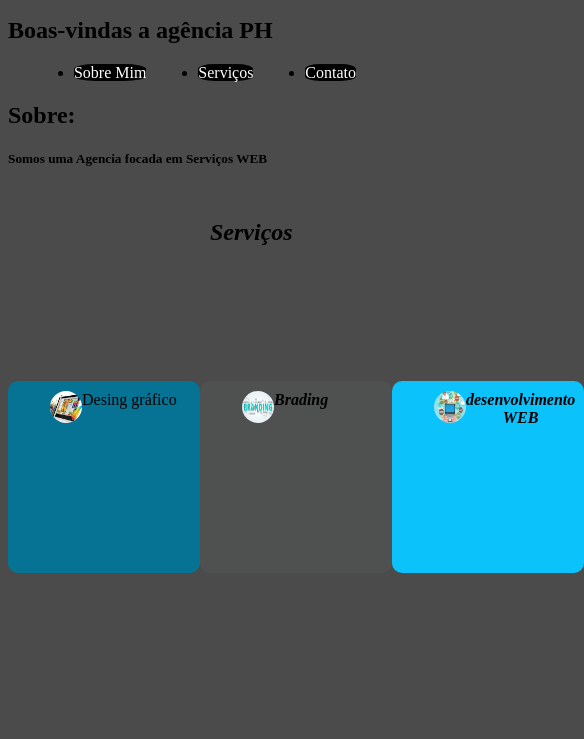
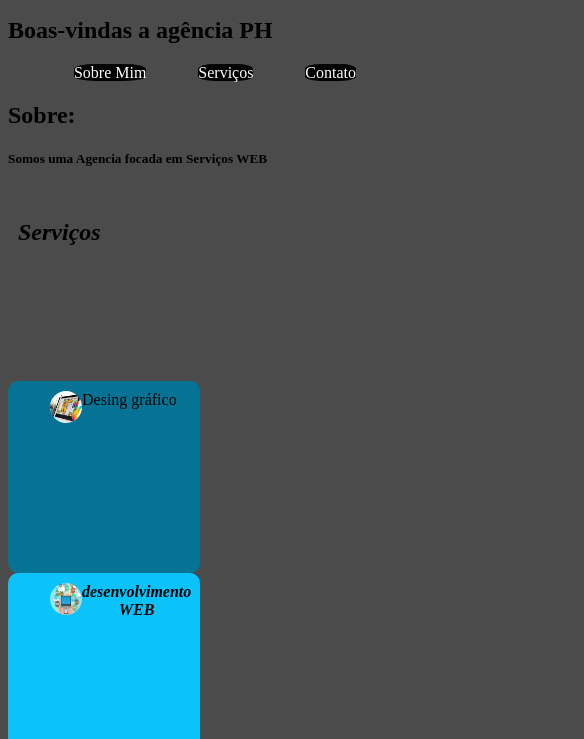
Before and after one commit to Ancelotti-Dev/Web-Design-Responsivo, a plain HTML site: page index.html in a window 390 px wide. Shown: the part 105-844 px from the top of the page, 584 px wide, since content can reach past the window. Drawn offline with Linux system fonts and the light colour scheme.

Commit message:
Comentei e Melhorei Funcionalidade e Responsividade

```diff
--- a/estilos.css
+++ b/estilos.css
@@ -8,6 +8,7 @@ header img{
 .menu{
     display: flex;
     justify-content: space-around;
+    list-style: none;
 }
 a{
     color:rgb(255, 255, 255);
@@ -20,7 +21,6 @@ li img{
     width: 2em;
     height: 2em;
     border-radius: 50%;
-
     margin-left: 2em;
 }
 img{
@@ -50,7 +50,6 @@ img{
     grid-template-rows: 12em 12em 12em;
     min-height: 100vh;
     width: 50%;
-    gap: px;
     list-style: none;
     padding: 0;
     margin: 0;
@@ -103,13 +102,59 @@ img{
     body {
         background-color: rgb(75, 75, 75);
     }
+    #servicos {
+        display: grid;
+        grid-template-columns: 12em 12em 12em 12em;
+        grid-template-rows: 12em 12em 12em 12em;
+        min-height: 100vh;
+        width: 50%;
+        list-style: none;
+        padding: 0;
+        margin: 0;
+
+    }
+    .titulosev{
+        display: flex;
+        font-style: italic;
+        font-weight: bold;
+        border-radius: 10px;
+        padding: 10px;
+        text-align: center;
+        grid-column: 1;
+        grid-row: 1;
+    }
+    .servico1{
+        grid-column: 1;
+        grid-row: 2;
+    }
+    .servico2{
+        display: flex;
+        font-style: italic;
+        font-weight: bold;;
+        background-color: rgb(11, 194, 250);
+        border-radius: 10px;
+        padding: 10px;
+        text-align: center;
+        grid-column: 1;
+        grid-row: 3;
+    }
+    .servico3{
+        display: flex;
+        font-style: italic;
+        font-weight: bold;
+        background-color: rgb(79, 80, 80);
+        border-radius: 10px;
+        padding: 10px;
+        text-align: center;
+        grid-column: 1;
+        grid-row: 4;
+    }
 
 }
 @media (min-width: 601px) and (max-width: 900px) {
     body {
         background-color: rgb(124, 124, 124);
     }
-
 }
 @media (min-width: 901px){
     body{
--- a/index.html
+++ b/index.html
@@ -11,6 +11,7 @@
     <section id="home">
         <h1 class="home">Boas-vindas a agência PH</h1>
     </section>
+    <!--MENU DE NAVEGAÇÂO-->
     <nav>
         <ul class="menu">
             <li><a href="sobre.html">Sobre Mim</a></li>
@@ -18,32 +19,32 @@
             <li><a href="contato.html">Contato</a></li>
         </ul>
     </nav>
+    <!--/MENU DE NAVEGAÇÂO-->
 
-
-
+<!--SOBRE MIM-->
         <section id="sobre">
             <h2>Sobre: </h2>
             <h5>Somos uma Agencia focada em Serviços WEB</h5>
         </section>
+<!--/SOBRE MIM-->
 
-
-
+<!--SERVIÇOS DISPONIVEIS-->
         <section id ="servicos">
             <h2 class="titulosev">Serviços</h2>
-            <ul></ul>
-                <li class="servico1"><img srcset="designgrafico.webp" alt="Foto Desing">Desing gráfico</li>
-                <li class="servico2"><img srcset="web.webp" alt="desenvolvimento">desenvolvimento WEB</li>
-                <li class="servico3"><img srcset="Brading.png" alt="Brading">Brading</li>
-            </ul>
+                    <li class="servico1"><img srcset="designgrafico.webp" alt="Foto Desing">Desing gráfico</li>
+                    <li class="servico2"><img srcset="web.webp" alt="desenvolvimento">desenvolvimento WEB</li>
+                    <li class="servico3"><img srcset="Brading.png" alt="Brading">Brading</li>
         </section>
+<!--/SERVIÇOS DISPONIVEIS-->
 
-
+<!--DEPOIMENTOS-->
         <section id="Depoimentos">
             <h2>Depoimentos</h2>
                 <p>CARLOS Alberto: Ótimo atendimento e suporte</p>
                 <p>SILVIO Santos: Serviços de quapdade</p>
                 <p>PAPA: Recomendo a todos</p>
         </section>
+<!--/DEPOIMENTOS-->
 
         <section id="contato">
             <h2>Contato</h2>
@@ -55,10 +56,6 @@
             <input type="text" class="input" placeholder="Mensagem" required>
             <button type="submit">Enviar</button>
         </section>
-
-
-
-
     </nav>
 
 </body>
```
